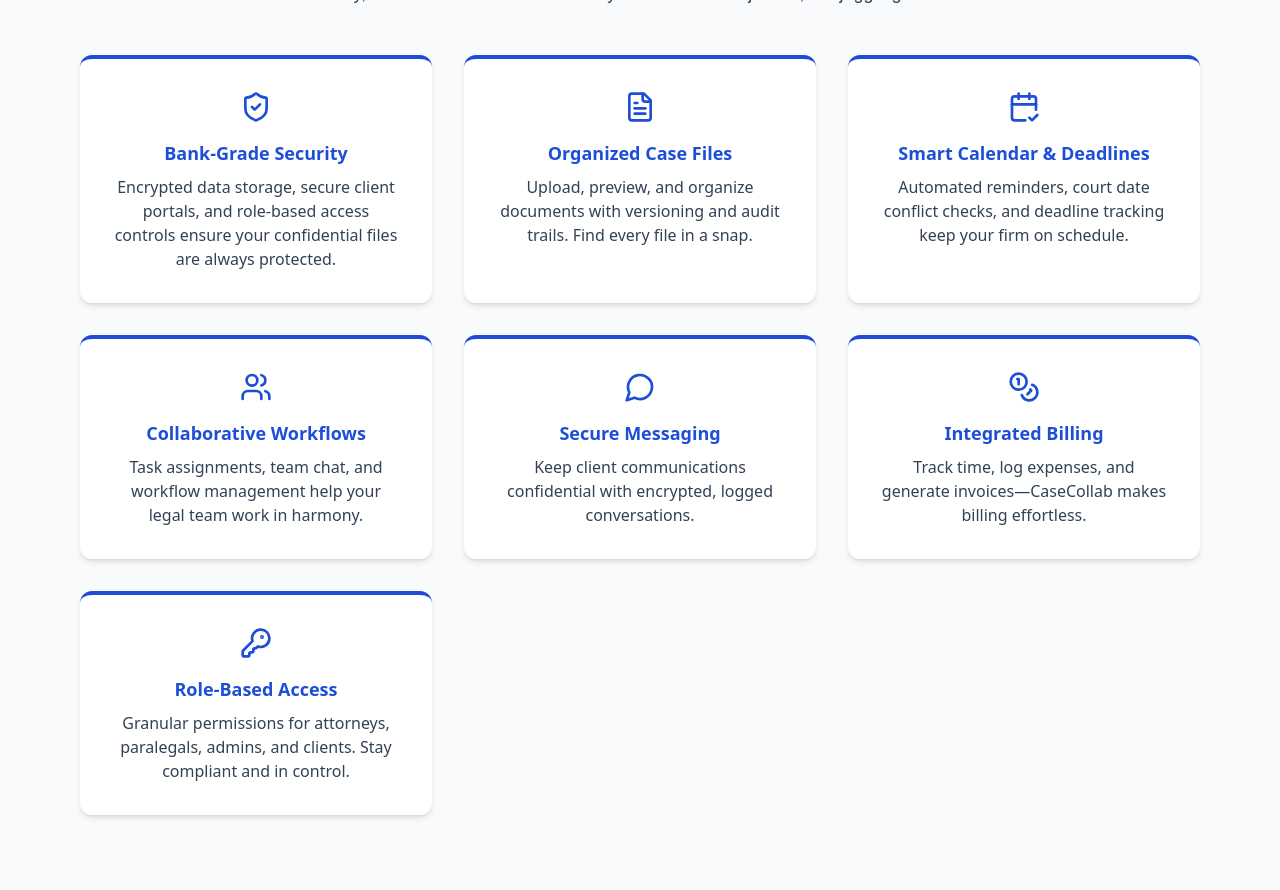
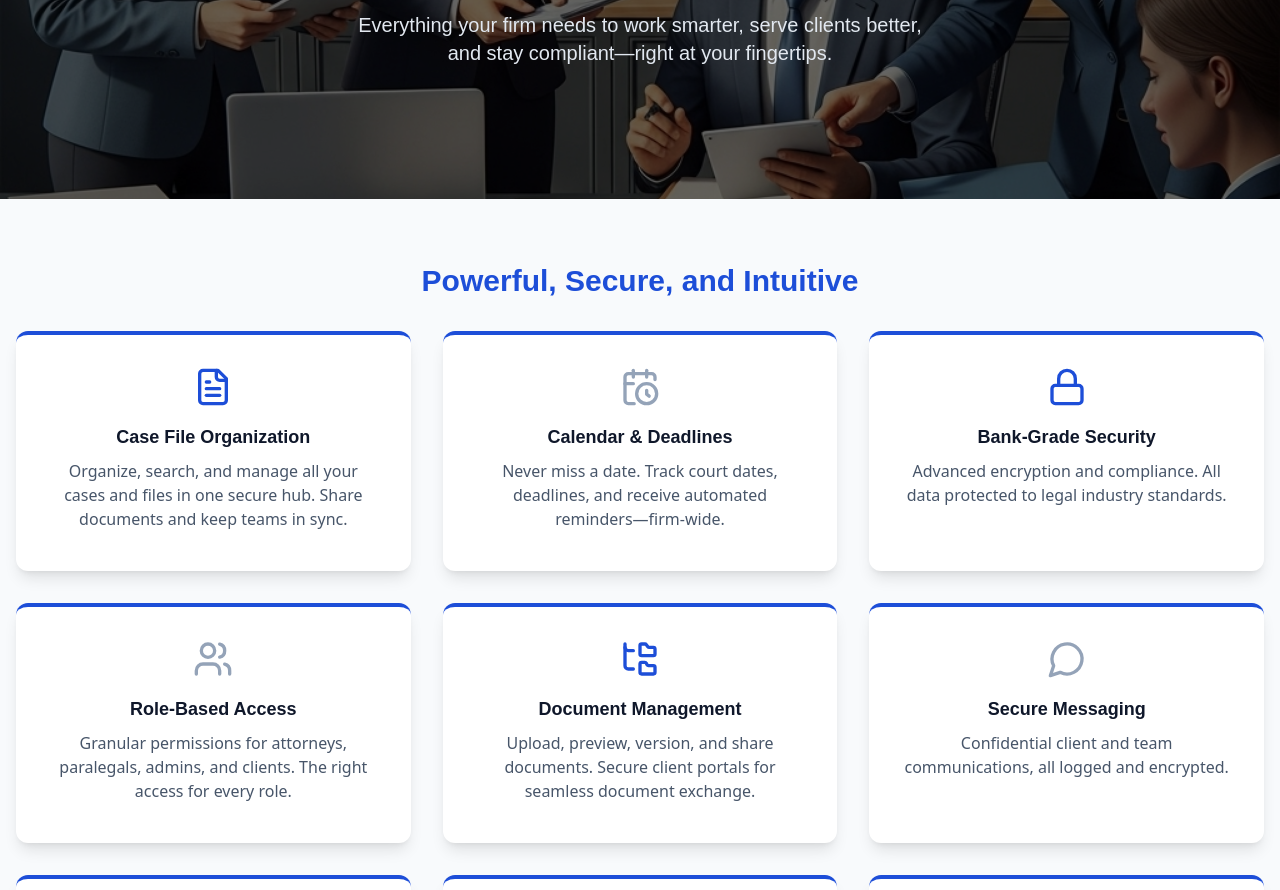
Before and after one commit to Collin-Test-Quome-Org/create-a-comprehensive-legal-case-management-syste-b92e745f-a7a3ee27, a React (Vite) app in the folder frontend/: page /features in a window 1280 px wide. Shown: the part 240-1130 px from the top of the page. Built offline with nearby package versions, Linux system fonts and the light colour scheme.

Commit message:
Add Features, About, and Contact pages; update routes and navigation to match brand and requirements.

```diff
--- a/frontend/src/pages/FeaturesPage.tsx
+++ b/frontend/src/pages/FeaturesPage.tsx
@@ -1,83 +1,116 @@
 import { motion } from 'framer-motion';
-import { ShieldCheck, FileText, CalendarCheck2, Users, MessageCircle, Coins, KeyRound } from 'lucide-react';
-
-const features = [
-  {
-    icon: <ShieldCheck className="w-8 h-8 text-[#1d4ed8]" />,
-    title: 'Bank-Grade Security',
-    desc: 'Encrypted data storage, secure client portals, and role-based access controls ensure your confidential files are always protected.'
-  },
-  {
-    icon: <FileText className="w-8 h-8 text-[#1d4ed8]" />,
-    title: 'Organized Case Files',
-    desc: 'Upload, preview, and organize documents with versioning and audit trails. Find every file in a snap.'
-  },
-  {
-    icon: <CalendarCheck2 className="w-8 h-8 text-[#1d4ed8]" />,
-    title: 'Smart Calendar & Deadlines',
-    desc: 'Automated reminders, court date conflict checks, and deadline tracking keep your firm on schedule.'
-  },
-  {
-    icon: <Users className="w-8 h-8 text-[#1d4ed8]" />,
-    title: 'Collaborative Workflows',
-    desc: 'Task assignments, team chat, and workflow management help your legal team work in harmony.'
-  },
-  {
-    icon: <MessageCircle className="w-8 h-8 text-[#1d4ed8]" />,
-    title: 'Secure Messaging',
-    desc: 'Keep client communications confidential with encrypted, logged conversations.'
-  },
-  {
-    icon: <Coins className="w-8 h-8 text-[#1d4ed8]" />,
-    title: 'Integrated Billing',
-    desc: 'Track time, log expenses, and generate invoices—CaseCollab makes billing effortless.'
-  },
-  {
-    icon: <KeyRound className="w-8 h-8 text-[#1d4ed8]" />,
-    title: 'Role-Based Access',
-    desc: 'Granular permissions for attorneys, paralegals, admins, and clients. Stay compliant and in control.'
-  },
-];
+import { Button } from '@/components/ui/button';
+import { Link } from 'react-router-dom';
+import { FileText, CalendarClock, Lock, Users, FolderTree, MessageCircle, Clock, CreditCard, CheckCircle } from 'lucide-react';
 
 export function FeaturesPage() {
   return (
-    <main className="min-h-screen bg-slate-50 pt-10 pb-20">
-      <div className="max-w-6xl mx-auto px-4 mt-8">
+    <div className="min-h-screen bg-slate-50 pb-16">
+      <div
+        style={{ backgroundImage: "url('/branding/assets/hero-0.png')" }}
+        className="bg-cover bg-center h-80 md:h-96 relative"
+      >
+        <div className="bg-black bg-opacity-60 h-full flex flex-col items-center justify-center">
           <motion.h1
-          initial={{ opacity: 0, y: 40 }}
+            initial={{ opacity: 0, y: 30 }}
             animate={{ opacity: 1, y: 0 }}
-          transition={{ duration: 0.6 }}
-          className="text-3xl md:text-4xl font-bold text-[#1d4ed8] mb-6 text-center"
+            transition={{ duration: 0.8 }}
+            className="text-white text-4xl md:text-5xl font-bold text-center font-[700] mb-4"
             style={{ fontFamily: 'IBM Plex Sans, sans-serif' }}
           >
-          Every Feature, Purpose-Built for Law
+            LegalEase Case Manager: Features
           </motion.h1>
           <motion.p
-          initial={{ opacity: 0, x: -20 }}
-          animate={{ opacity: 1, x: 0 }}
-          transition={{ delay: 0.1, duration: 0.5 }}
-          className="text-lg text-slate-700 text-center mb-12 max-w-3xl mx-auto font-[400]"
+            initial={{ opacity: 0, y: 20 }}
+            animate={{ opacity: 1, y: 0 }}
+            transition={{ delay: 0.3, duration: 0.7 }}
+            className="text-slate-200 max-w-xl text-lg md:text-xl text-center"
             style={{ fontFamily: 'IBM Plex Sans, sans-serif' }}
           >
-          CaseCollab empowers your firm from intake to invoice. Each tool is engineered for efficiency, security, and seamless teamwork—so you can focus on justice, not juggling software.
+            Everything your firm needs to work smarter, serve clients better, and stay compliant—right at your fingertips.
           </motion.p>
-        <div className="grid grid-cols-1 md:grid-cols-2 lg:grid-cols-3 gap-8">
-          {features.map((f, i) => (
+        </div>
+      </div>
+      <section className="max-w-7xl mx-auto px-4 py-16">
         <motion.div
-              key={f.title}
           initial={{ opacity: 0, y: 30 }}
           whileInView={{ opacity: 1, y: 0 }}
-              transition={{ delay: 0.1 * i, duration: 0.5 }}
+          transition={{ duration: 0.7 }}
           viewport={{ once: true }}
-              className="bg-white rounded-xl shadow-md p-8 flex flex-col items-center text-center border-t-4 border-[#1d4ed8]"
         >
-              <div className="mb-4">{f.icon}</div>
-              <h3 className="text-lg font-bold mb-2 text-[#1d4ed8]">{f.title}</h3>
-              <p className="text-slate-700 text-base">{f.desc}</p>
+          <h2 className="text-3xl font-bold text-[#1d4ed8] mb-6 text-center font-[700]" style={{ fontFamily: 'IBM Plex Sans, sans-serif' }}>
+            Powerful, Secure, and Intuitive
+          </h2>
         </motion.div>
-          ))}
+        <div className="grid grid-cols-1 md:grid-cols-2 lg:grid-cols-3 gap-8 mt-8">
+          <FeatureCard
+            icon={<FileText className="w-10 h-10 text-[#1d4ed8]" />}
+            title="Case File Organization"
+            desc="Organize, search, and manage all your cases and files in one secure hub. Share documents and keep teams in sync."
+          />
+          <FeatureCard
+            icon={<CalendarClock className="w-10 h-10 text-[#94a3b8]" />}
+            title="Calendar & Deadlines"
+            desc="Never miss a date. Track court dates, deadlines, and receive automated reminders—firm-wide."
+          />
+          <FeatureCard
+            icon={<Lock className="w-10 h-10 text-[#1d4ed8]" />}
+            title="Bank-Grade Security"
+            desc="Advanced encryption and compliance. All data protected to legal industry standards."
+          />
+          <FeatureCard
+            icon={<Users className="w-10 h-10 text-[#94a3b8]" />}
+            title="Role-Based Access"
+            desc="Granular permissions for attorneys, paralegals, admins, and clients. The right access for every role."
+          />
+          <FeatureCard
+            icon={<FolderTree className="w-10 h-10 text-[#1d4ed8]" />}
+            title="Document Management"
+            desc="Upload, preview, version, and share documents. Secure client portals for seamless document exchange."
+          />
+          <FeatureCard
+            icon={<MessageCircle className="w-10 h-10 text-[#94a3b8]" />}
+            title="Secure Messaging"
+            desc="Confidential client and team communications, all logged and encrypted."
+          />
+          <FeatureCard
+            icon={<Clock className="w-10 h-10 text-[#1d4ed8]" />}
+            title="Time Tracking & Billing"
+            desc="Track billable hours, expenses, and generate invoices in just a few clicks."
+          />
+          <FeatureCard
+            icon={<CreditCard className="w-10 h-10 text-[#94a3b8]" />}
+            title="Expense Tracking & Invoicing"
+            desc="Log expenses, manage invoices, and streamline your accounting workflows."
+          />
+          <FeatureCard
+            icon={<CheckCircle className="w-10 h-10 text-[#1d4ed8]" />}
+            title="Task Assignment & Workflow"
+            desc="Assign tasks, set priorities, and collaborate with your team for true legal project management."
+          />
         </div>
+        <div className="flex justify-center mt-14">
+          <Button asChild size="lg" className="bg-[#1d4ed8] text-white px-8 py-5 text-lg font-bold shadow-xl" id="features-signup-btn">
+            <Link to="/signup">Try LegalEase Free</Link>
+          </Button>
         </div>
-    </main>
+      </section>
+    </div>
   );
 }
+
+function FeatureCard({ icon, title, desc }: { icon: React.ReactNode, title: string, desc: string }) {
+  return (
+    <motion.div
+      className="bg-white rounded-xl shadow-lg p-8 flex flex-col items-center text-center border-t-4 border-[#1d4ed8] hover:scale-[1.035] transition-transform duration-200"
+      initial={{ opacity: 0, y: 30 }}
+      whileInView={{ opacity: 1, y: 0 }}
+      transition={{ duration: 0.5 }}
+      viewport={{ once: true }}
+    >
+      <div className="mb-4">{icon}</div>
+      <h3 className="font-bold text-lg mb-2" style={{ fontFamily: 'IBM Plex Sans, sans-serif' }}>{title}</h3>
+      <p className="text-slate-600 mb-2">{desc}</p>
+    </motion.div>
+  );
+}
--- a/frontend/src/pages/Home.tsx
+++ b/frontend/src/pages/Home.tsx
@@ -1,67 +1,4 @@
-import { motion } from 'framer-motion';
-import { Button } from '@/components/ui/button';
-import { Link } from 'react-router-dom';
-
+import { LandingPage } from '@/pages/LandingPage';
 export function Home() {
-  return (
-    <div className="min-h-screen bg-white">
-      <section style={{ backgroundImage: "url('/branding/assets/hero-0.png')" }} className="bg-cover bg-center h-[32rem] relative">
-        <div className="absolute inset-0 bg-black/60 flex items-center justify-center">
-          <motion.div
-            initial={{ opacity: 0, y: 60 }}
-            animate={{ opacity: 1, y: 0 }}
-            transition={{ duration: 0.8, ease: 'easeOut' }}
-            className="text-center"
-          >
-            <h1 className="text-5xl md:text-6xl font-bold text-white mb-4" style={{ fontFamily: 'IBM Plex Sans, sans-serif', fontWeight: 700 }}>
-              Welcome to CaseFlow
-            </h1>
-            <p className="text-xl md:text-2xl text-slate-200 mb-8 max-w-2xl mx-auto">
-              Legal workflow, reimagined. Secure, collaborative, and always on your side.
-            </p>
-            <div className="flex flex-col md:flex-row gap-4 justify-center">
-              <Button asChild size="lg" className="bg-[#1d4ed8] text-white font-bold px-8 py-6 text-lg shadow-md" id="cta-get-started">
-                <Link to="/signup">Get Started for Free</Link>
-              </Button>
-              <Button asChild variant="outline" size="lg" className="border-white text-white font-bold px-8 py-6 text-lg shadow-md hover:bg-white/10" id="cta-learn-more">
-                <Link to="/cases">See Case Management</Link>
-              </Button>
-            </div>
-          </motion.div>
-        </div>
-      </section>
-      <section className="max-w-5xl mx-auto py-20 px-6">
-        <motion.div
-          initial={{ opacity: 0, y: 40 }}
-          whileInView={{ opacity: 1, y: 0 }}
-          viewport={{ once: true }}
-          transition={{ duration: 0.7, delay: 0.2 }}
-        >
-          <h2 className="text-3xl font-bold text-[#1d4ed8] mb-4" style={{ fontFamily: 'IBM Plex Sans, sans-serif', fontWeight: 700 }}>
-            Why Choose CaseFlow?
-          </h2>
-          <p className="text-lg text-slate-700 mb-8">
-            Tailored for modern legal pros: CaseFlow streamlines your every day, protects your data, and empowers your team to focus on what matters most—your clients.
-          </p>
-          <div className="grid md:grid-cols-3 gap-8">
-            <div className="bg-white rounded-lg shadow-lg p-6 flex flex-col items-center border-t-4 border-[#1d4ed8]">
-              <span className="text-[#1d4ed8] mb-2"><i className="lucide lucide-shield-check w-12 h-12"></i></span>
-              <h3 className="font-semibold text-xl mb-2">Security First</h3>
-              <p className="text-slate-700 text-center">Bank-grade encryption and compliance so your case files never leave your safe hands.</p>
-            </div>
-            <div className="bg-white rounded-lg shadow-lg p-6 flex flex-col items-center border-t-4 border-[#1d4ed8]">
-              <span className="text-[#1d4ed8] mb-2"><i className="lucide lucide-users w-12 h-12"></i></span>
-              <h3 className="font-semibold text-xl mb-2">True Collaboration</h3>
-              <p className="text-slate-700 text-center">Attorneys, paralegals, and clients unite on one platform, with role-based access and real-time updates.</p>
-            </div>
-            <div className="bg-white rounded-lg shadow-lg p-6 flex flex-col items-center border-t-4 border-[#1d4ed8]">
-              <span className="text-[#1d4ed8] mb-2"><i className="lucide lucide-bar-chart-3 w-12 h-12"></i></span>
-              <h3 className="font-semibold text-xl mb-2">Productivity Unleashed</h3>
-              <p className="text-slate-700 text-center">Automate deadlines, track time, and manage documents—all with a few clicks.</p>
-            </div>
-          </div>
-        </motion.div>
-      </section>
-    </div>
-  );
+  return <LandingPage />;
 }
```
Also changed, not shown: frontend/src/pages/AboutPage.tsx (+41 -35 lines), frontend/src/pages/ContactPage.tsx (+45 -37 lines). Lines whose indentation alone changed are shown as unchanged.
